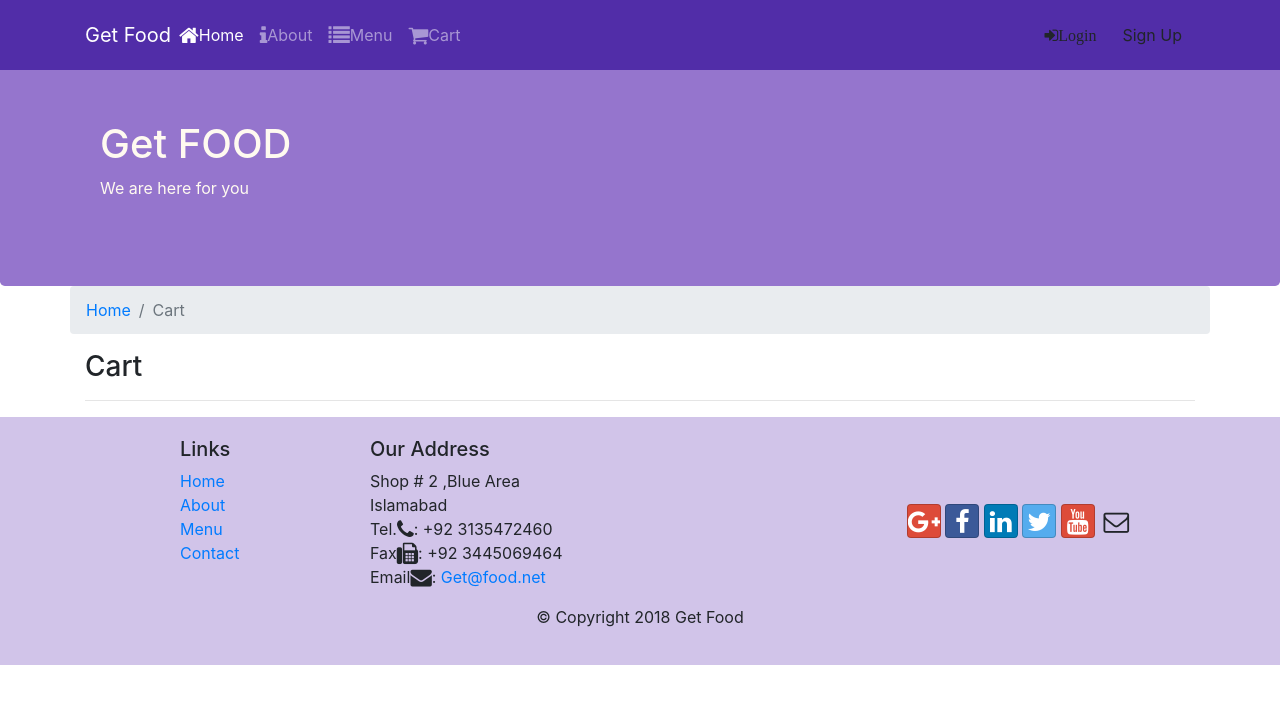
After one commit to realahsanshah/Get-Food-PHP, a PHP site: page /cart.php in a window 1280 px wide. The commit adds this page. Shown: the top 704 px of the page. Run offline with PHP 8.4, Linux system fonts and the light colour scheme; some libraries are stand-ins or nearby versions.

Commit message:
Added Cart Page (Empty)

```diff
--- /dev/null
+++ b/cart.php
@@ -0,0 +1,39 @@
+<!DOCTYPE html>
+<html lang="en">
+<head>
+    <meta charset="UTF-8">
+    <meta name="viewport" content="width=device-width, initial-scale=1.0">
+    <title>Sign Up</title>
+
+    <link rel="stylesheet" href="node_modules/bootstrap/dist/css/bootstrap.min.css">
+    <link rel="stylesheet" href="css/styles.css">
+    <link rel="stylesheet" href="node_modules/bootstrap-social/bootstrap-social.css">
+    <link rel="stylesheet" href="node_modules/font-awesome/css/font-awesome.min.css">
+
+</head>
+<body>
+    <?php include 'header.php' ?>
+
+
+
+    <div class='container'>
+        <div class="row">
+            <ol class="col-12 breadcrumb">
+                <li class="breadcrumb-item"><a href="index.php">Home</a></li>
+                <li class="breadcrumb-item active">Cart</li>
+            </ol>
+            <div class="col-12">
+                <h3>Cart</h3>
+                <hr>
+            </div>
+        </div>
+    </div>
+    <?php include 'footer.php' ?>
+
+    <script src="node_modules/jquery/dist/jquery.slim.min.js "></script>
+    <script src="node_modules/popper.js/dist/umd/popper.min.js "></script>
+    <script src="node_modules/bootstrap/dist/js/bootstrap.min.js "></script>
+
+    <script src='./js/scripts.js'></script>
+</body>
+</html>
--- a/signup.php
+++ b/signup.php
@@ -23,7 +23,7 @@
                 <li class="breadcrumb-item active">Sign Up</li>
             </ol>
             <div class="col-12">
-                <h3>About Us</h3>
+                <h3>Sign Up</h3>
                 <hr>
             </div>
         </div>
```
